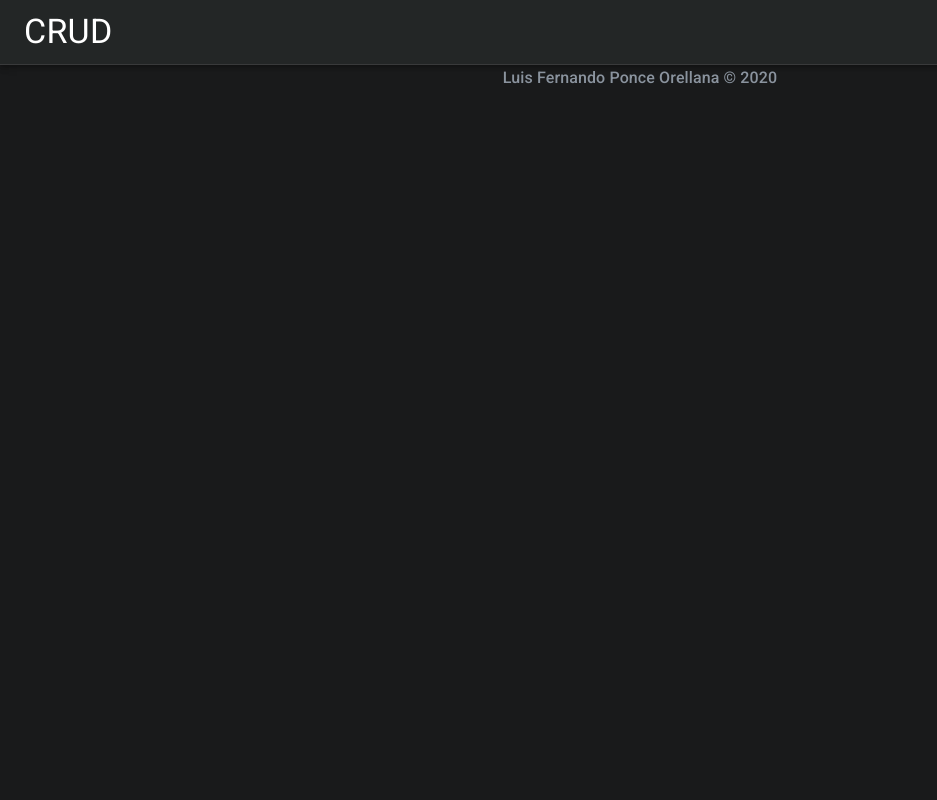
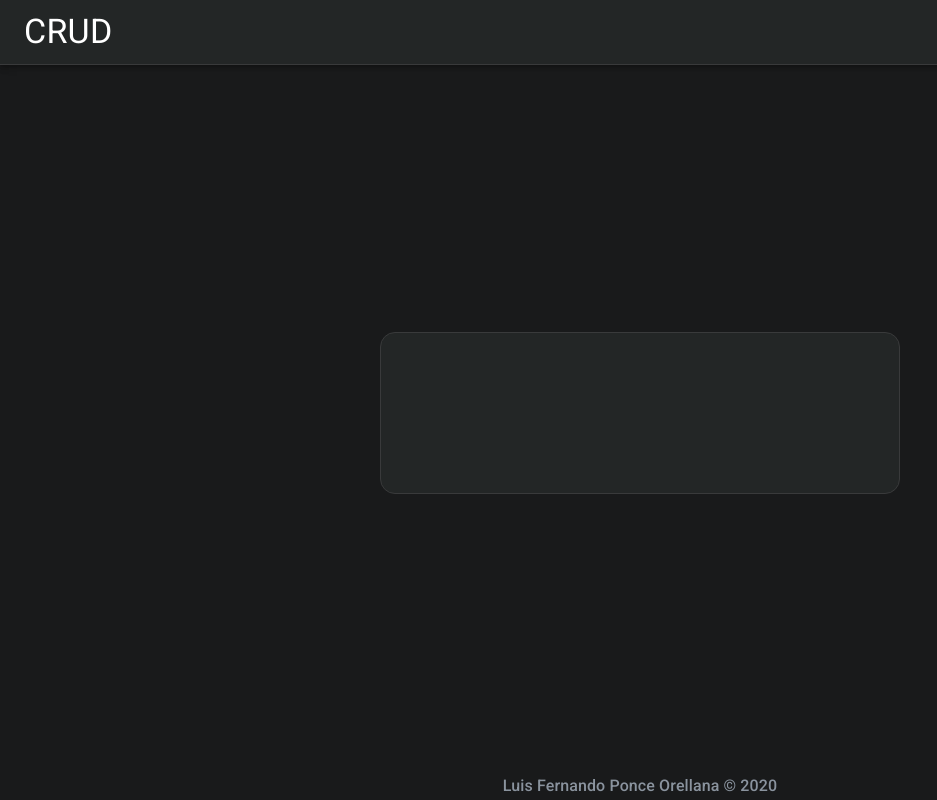
Before and after one commit to homeless-coder/crud-reactjs, a React (Create React App) app: page / in a window 1280 px wide. Shown: the whole page, without its empty margins (0-937 px from the left). Built offline with nearby package versions, Linux system fonts and the light colour scheme.

Commit message:
I have implemented Form component

```diff
--- a/src/App.js
+++ b/src/App.js
@@ -1,5 +1,5 @@
 import React from "react";
-import { Navbar, Footer } from "./components";
+import { Navbar, Footer, Form } from "./components";
 import "./App.css";
 
 function App() {
@@ -7,6 +7,7 @@ function App() {
   return (
     <div className="App">
       <Navbar title="CRUD" />
+      <Form />
       <Footer />
     </div>
   );
--- /dev/null
+++ b/src/components/Form/index.js
@@ -0,0 +1,45 @@
+import React from "react";
+import { makeStyles } from "@material-ui/core/styles";
+import { Box, Grid } from "@material-ui/core";
+
+const useStyles = makeStyles((theme) => ({
+  root: {
+    flex: 1,
+    height: "90vh",
+  },
+  form: {
+    backgroundColor: "#232626",
+    height: "20vh",
+    borderRadius: "15px",
+    border: "1px solid #393a3b",
+    paddingLeft: "13px",
+    paddingRight: "13px",
+  },
+  container: {
+    height: "100%",
+    alignItems: "center",
+    justifyContent: "center",
+  },
+}));
+
+const Form = () => {
+  const classes = useStyles();
+
+  return (
+    <div className={classes.root}>
+      <Grid container spacing={3} className={classes.container}>
+        <Grid item xs={5}>
+          <Box
+            display="flex"
+            alignItems="center"
+            justifyContent="space-around"
+            className={classes.form}
+          >
+          </Box>
+        </Grid>
+      </Grid>
+    </div>
+  );
+};
+
+export default Form;
--- a/src/components/index.js
+++ b/src/components/index.js
@@ -1,2 +1,3 @@
 export { default as Navbar } from "./Navbar";
 export { default as Footer } from "./Footer";
+export { default as Form } from "./Form";
```
Also changed, not shown: 1 other file (tests, documents, lock files or other folders).
